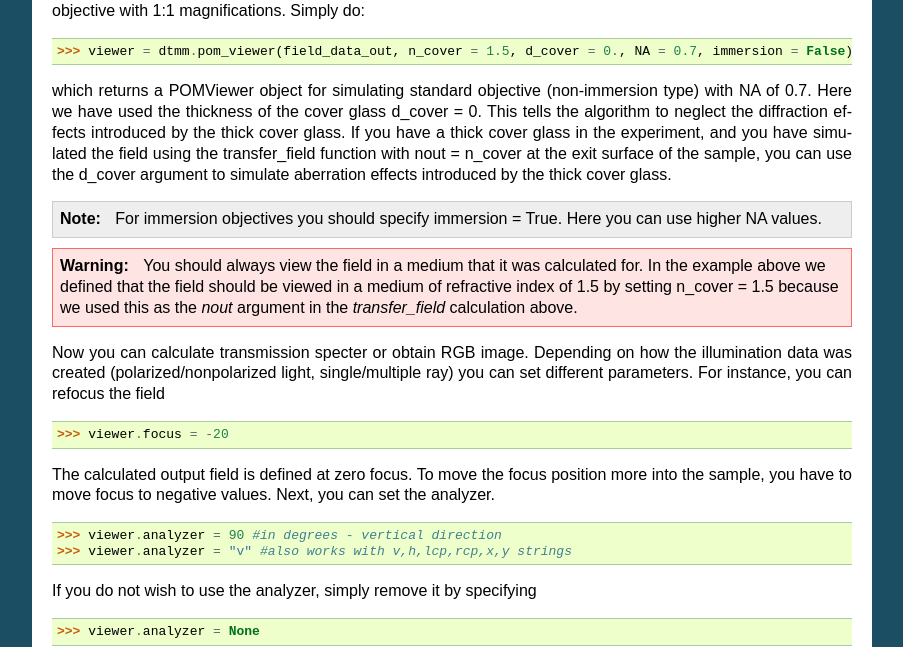
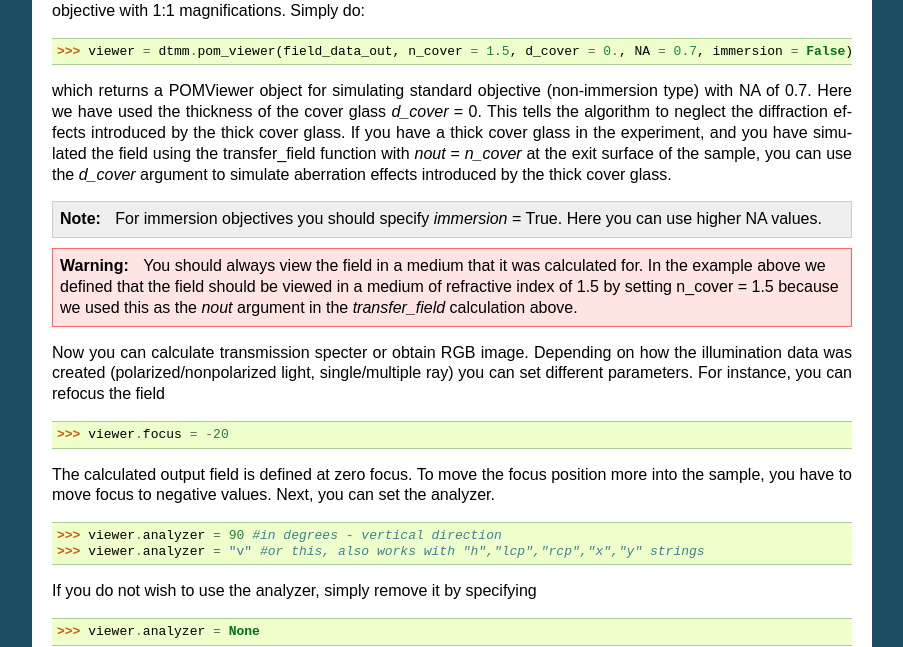
Before and after one commit to IJSComplexMatter/dtmm, a Sphinx documentation site: the page built from doc/quickstart.rst, in a window 1280 px wide and 900 px high, scrolled down 4782 px. Shown: the part 178-825 px from the top of the window, without its empty margins (198-1101 px from the left). Built offline with Sphinx 7.4.7, drawn with Linux system fonts in a browser that asks for light colours; formulas are drawn with MathJax 3; pages that are not in the unit, such as notebooks, are missing from menus.

Commit message:
Update quickstart.rst

```diff
--- a/doc/quickstart.rst
+++ b/doc/quickstart.rst
@@ -216,11 +216,11 @@
 
    >>> viewer = dtmm.pom_viewer(field_data_out, n_cover = 1.5, d_cover = 0., NA = 0.7, immersion = False)
 
-which returns a POMViewer object for simulating standard objective (non-immersion type) with NA of 0.7. Here we have used the thickness of the cover glass d_cover = 0. This tells the algorithm to neglect the diffraction effects introduced by the thick cover glass. If you have a thick cover glass in the experiment, and you have simulated the field using the transfer_field function with nout = n_cover at the exit surface of the sample, you can use the d_cover argument to simulate aberration effects introduced by the thick cover glass.
+which returns a POMViewer object for simulating standard objective (non-immersion type) with NA of 0.7. Here we have used the thickness of the cover glass `d_cover` = 0. This tells the algorithm to neglect the diffraction effects introduced by the thick cover glass. If you have a thick cover glass in the experiment, and you have simulated the field using the transfer_field function with `nout` = `n_cover` at the exit surface of the sample, you can use the `d_cover` argument to simulate aberration effects introduced by the thick cover glass.
 
 .. note::
 
-    For immersion objectives you should specify immersion = True. Here you can use higher NA values.
+    For immersion objectives you should specify `immersion` = True. Here you can use higher NA values.
 
 .. warning::
 
@@ -237,7 +237,7 @@
 .. doctest::
 
    >>> viewer.analyzer = 90 #in degrees - vertical direction
-   >>> viewer.analyzer = "v" #also works with v,h,lcp,rcp,x,y strings
+   >>> viewer.analyzer = "v" #or this, also works with "h","lcp","rcp","x","y" strings
 
 If you do not wish to use the analyzer, simply remove it by specifying
 
```
